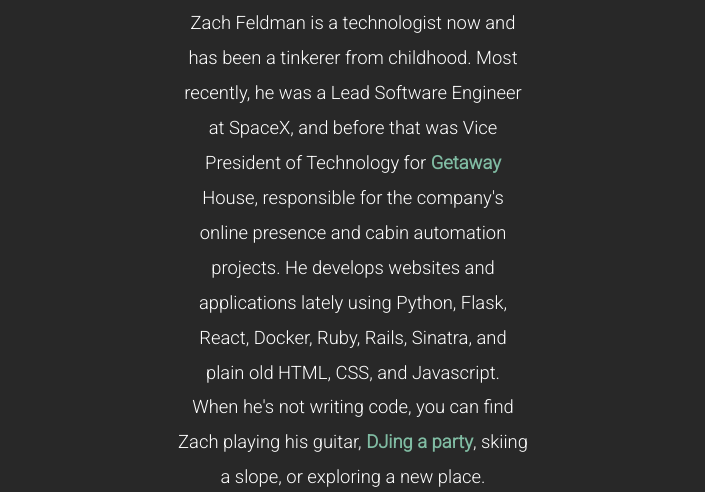
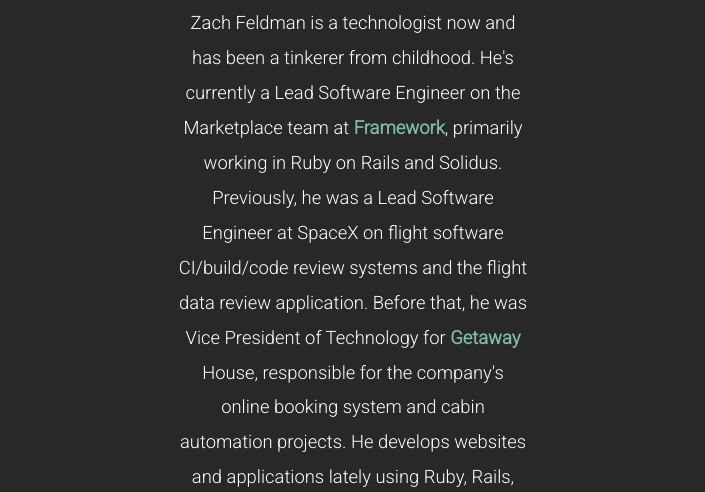
Before and after one commit to zachfeldman/zachfeldman.github.io, a plain HTML site: page index.html in a window 1280 px wide. Both pictures are taken after a click on the element "@zachfeldman". Shown: the part 123-615 px from the top of the page, without its empty margins (287-992 px from the left). Drawn offline with nearby package versions, Linux system fonts and the light colour scheme.

Commit message:
Updates to bio

```diff
--- a/index.html
+++ b/index.html
@@ -22,7 +22,7 @@
         </div>
         <div class="bio">
           <p>
-            Zach Feldman is a technologist now and has been a tinkerer from childhood. Most recently, he was a Lead Software Engineer at SpaceX, and before that was Vice President of Technology for <a href="https://getaway.house" target="_new">Getaway</a> House, responsible for the company's online presence and cabin automation projects. He develops websites and applications lately using Python, Flask, React, Docker, Ruby, Rails, Sinatra, and plain old HTML, CSS, and Javascript.
+            Zach Feldman is a technologist now and has been a tinkerer from childhood. He's currently a Lead Software Engineer on the Marketplace team at <a href="https://frame.work">Framework</a>, primarily working in Ruby on Rails and Solidus. Previously, he was a Lead Software Engineer at SpaceX on flight software CI/build/code review systems and the flight data review application. Before that, he was Vice President of Technology for <a href="https://getaway.house" target="_new">Getaway</a> House, responsible for the company's online booking system and cabin automation projects. He develops websites and applications lately using  Ruby, Rails, Solidus, Tailwind, and of course plain old HTML, CSS, and Javascript.
           </p>
           <p>
             When he's not writing code, you can find Zach playing his guitar, <a href="http://djmuzach.com" target="_blank">DJing a party</a>, skiing a slope, or exploring a new place.
```
